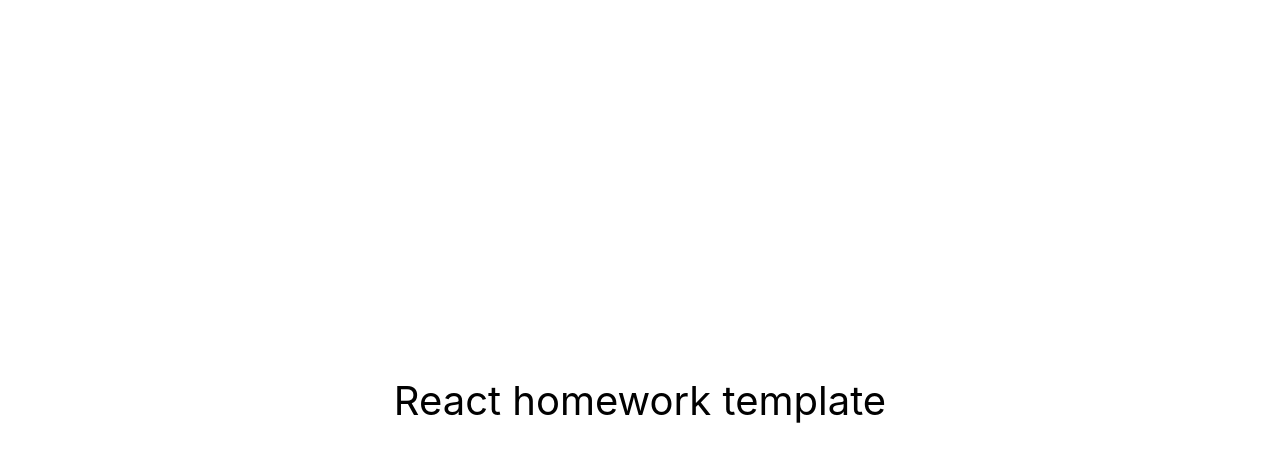
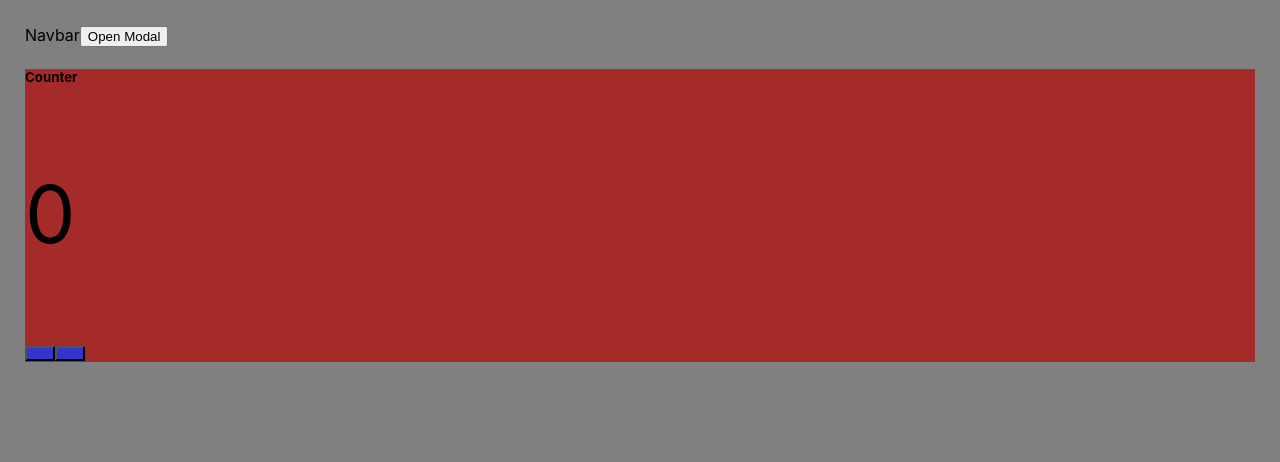
Before and after one commit to Seeker2025/react-08, a React (Create React App) app: page / in a window 1280 px wide. Shown: the top 462 px of the page. Built offline with nearby package versions, Linux system fonts and the light colour scheme.

Commit message:
go react

```diff
--- a/src/components/App.jsx
+++ b/src/components/App.jsx
@@ -1,6 +1,10 @@
+import Header from "./Header/Header";
+import Counter from "./Counter/Counter";
+
 export const App = () => {
   return (
-    <div
+    <>
+        {/* <div
           style={{
             height: '100vh',
             display: 'flex',
@@ -11,6 +15,12 @@ export const App = () => {
           }}
         >
           React homework template
-    </div>
+        </div> */}
+
+        <Header/>
+
+        <Counter/>
+
+    </>
   );
 };
--- /dev/null
+++ b/src/components/Counter/Counter.jsx
@@ -0,0 +1,63 @@
+import { Component } from "react";
+import css from './Counter.module.css';
+
+class Counter extends Component {
+    state = {
+        value: 0,
+    }
+
+    handleClickIncrement=()=>
+      this.setState((prevState)=>({ value: prevState.value + 1}))
+
+
+    handleClickDecrement=()=>
+      this.setState((prevState)=>({ value: prevState.value - 1}))
+
+
+
+    render(){
+        const{ value } = this.state;
+        return(
+
+        <div className={css.position}>
+            <div
+                className="card bg-dark"
+                style={{ width: '600px'}}
+            >
+
+            <div className="card-body">
+                <h5 className="card-title text-center">Counter</h5>
+                <p
+                    className="card-text"
+                    style={{ fontSize: '80px'}}
+                >
+                    {value}
+                </p>
+
+                <div  className="d-flex">
+
+                    <button
+                    className={css.btn}
+                    onClick={this.handleClickIncrement}
+                    >
+                        <i  className="bi bi-plus"></i>
+                    </button>
+
+                    <button
+                    className={css.btn}
+                    onClick={this.handleClickDecrement}
+                    >
+                        <i  className="bi bi-dash"></i>
+                    </button>
+
+                </div>
+
+
+             </div>
+           </div>
+        </div>
+
+    )}
+}
+
+export default Counter;
--- /dev/null
+++ b/src/components/Counter/Counter.module.css
@@ -0,0 +1,9 @@
+.position{
+    background-color: brown;
+}
+
+.btn{
+    width: 30px;
+    height: 15px;
+    background-color: rgb(53, 53, 205);
+}
--- /dev/null
+++ b/src/components/Header/Header.jsx
@@ -0,0 +1,14 @@
+const Header = () => {
+return (
+    <nav className="navbar bg-dar">
+        <div className="container-fluid">
+            <span className="novbar-brand">
+                Navbar
+            </span>
+            <button className="btn btn-outline-success">Open Modal</button>
+        </div>
+    </nav>
+)
+}
+
+export default Header;
--- a/src/index.css
+++ b/src/index.css
@@ -2,11 +2,13 @@
 
 body {
   margin: 0;
+  padding: 25px;
   font-family: -apple-system, BlinkMacSystemFont, 'Segoe UI', 'Roboto', 'Oxygen',
     'Ubuntu', 'Cantarell', 'Fira Sans', 'Droid Sans', 'Helvetica Neue',
     sans-serif;
   -webkit-font-smoothing: antialiased;
   -moz-osx-font-smoothing: grayscale;
+  background-color: gray;
 }
 
 code {
```
Lines whose indentation alone changed are shown as unchanged.
